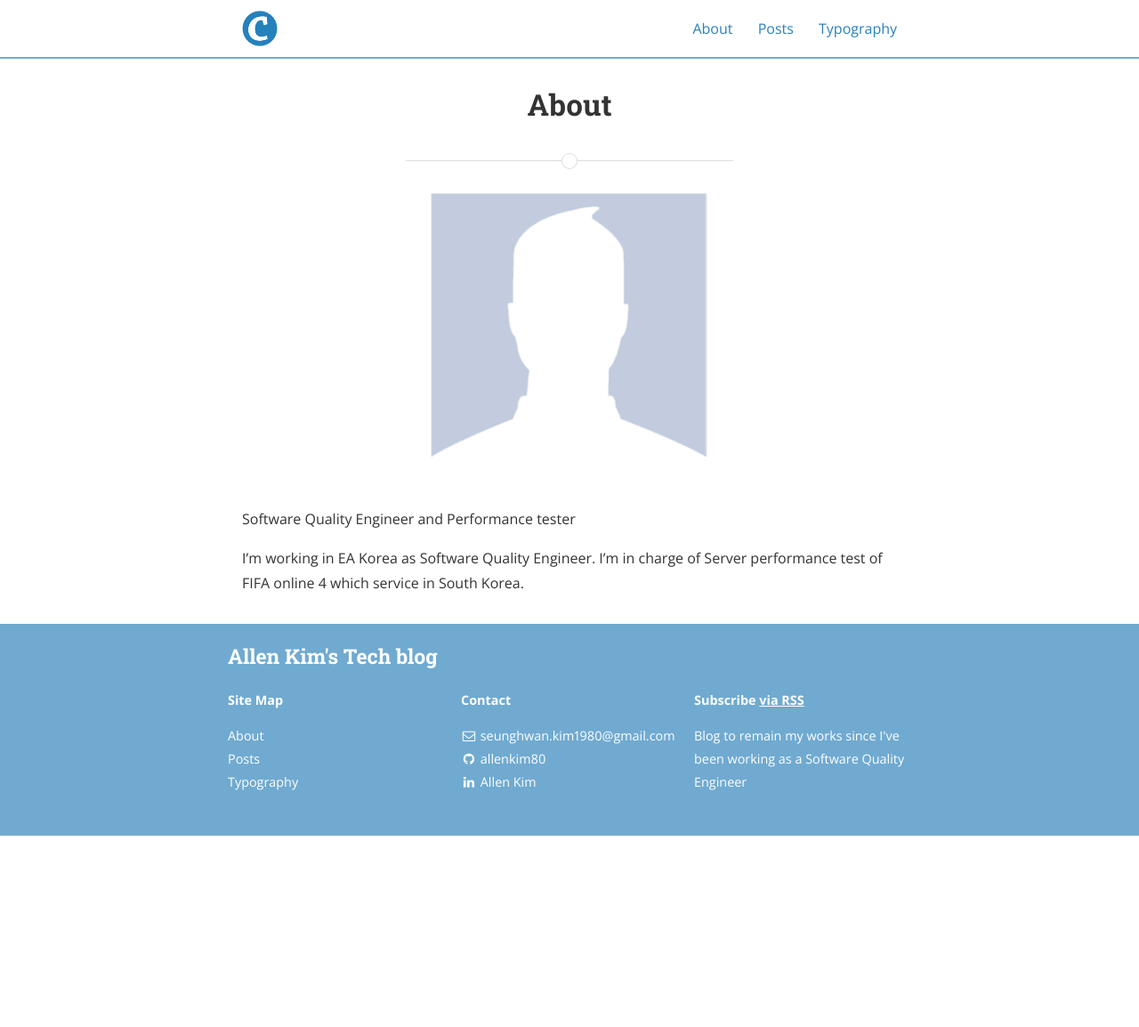
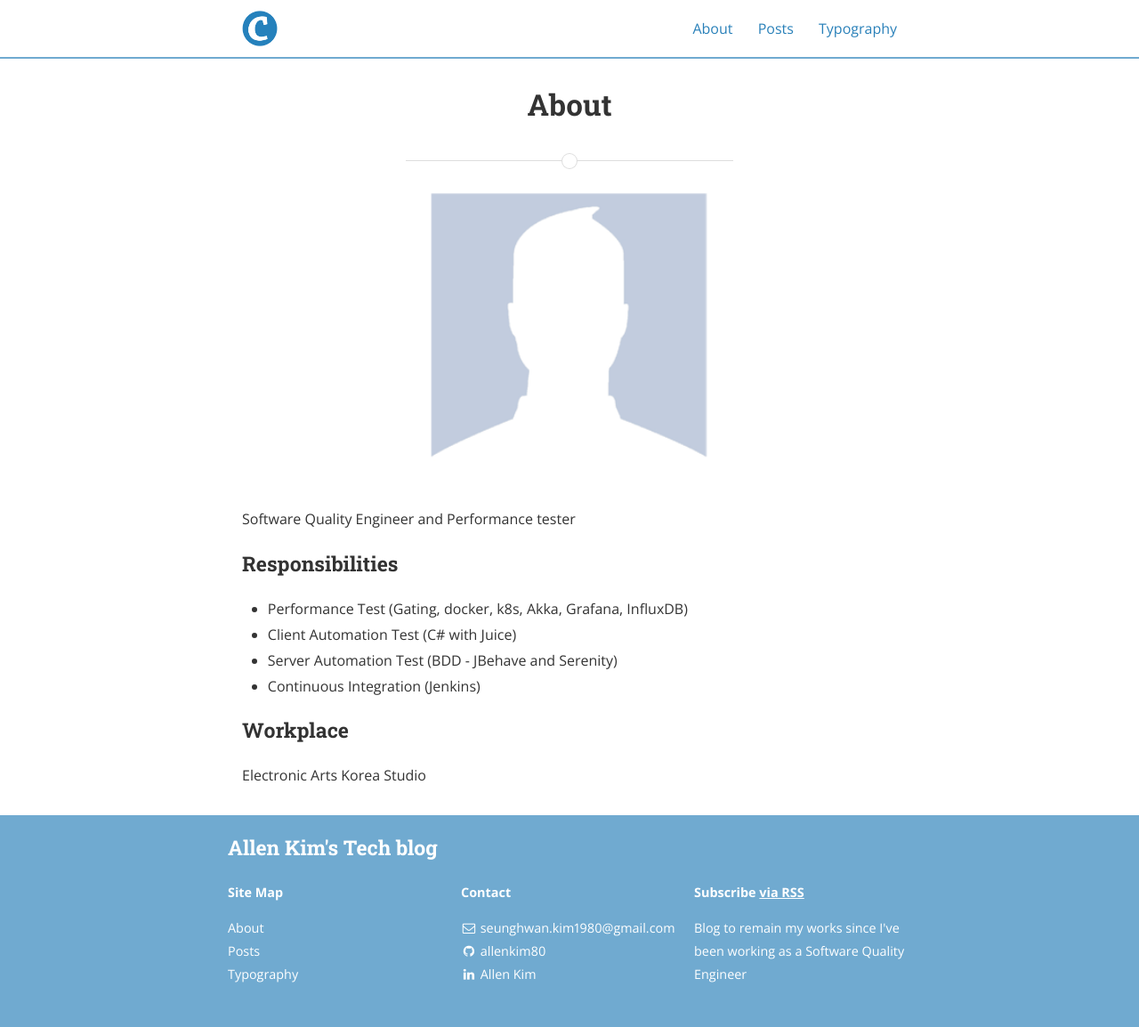
Before and after one commit to allenkim80/allenkim.github.io, a Jekyll site: the page built from about.md, in a window 1280 px wide. Shown: the whole page at 89% size. Built offline with Jekyll 4.4.1, drawn with Linux system fonts in a browser that asks for light colours; nearby versions of some CDN libraries; before the commit the page ends 939 px from its top, so only the background shows below that.

Commit message:
Updated about.md

```diff
--- a/about.md
+++ b/about.md
@@ -8,9 +8,15 @@ permalink: /about/
 
 Software Quality Engineer and Performance tester
 
+### Responsibilities
+- Performance Test (Gating, docker, k8s, Akka, Grafana, InfluxDB)
+- Client Automation Test (C# with Juice)
+- Server Automation Test (BDD - JBehave and Serenity)
+- Continuous Integration (Jenkins)
 
-I'm working in EA Korea as Software Quality Engineer. I'm in charge of Server performance test of FIFA online 4
-which service in South Korea.
+### Workplace
+Electronic Arts Korea Studio
+
 
 [allenkim80]: https://github.com/allenkim80
 [Allen Kim]: http://bencentra.com
```
